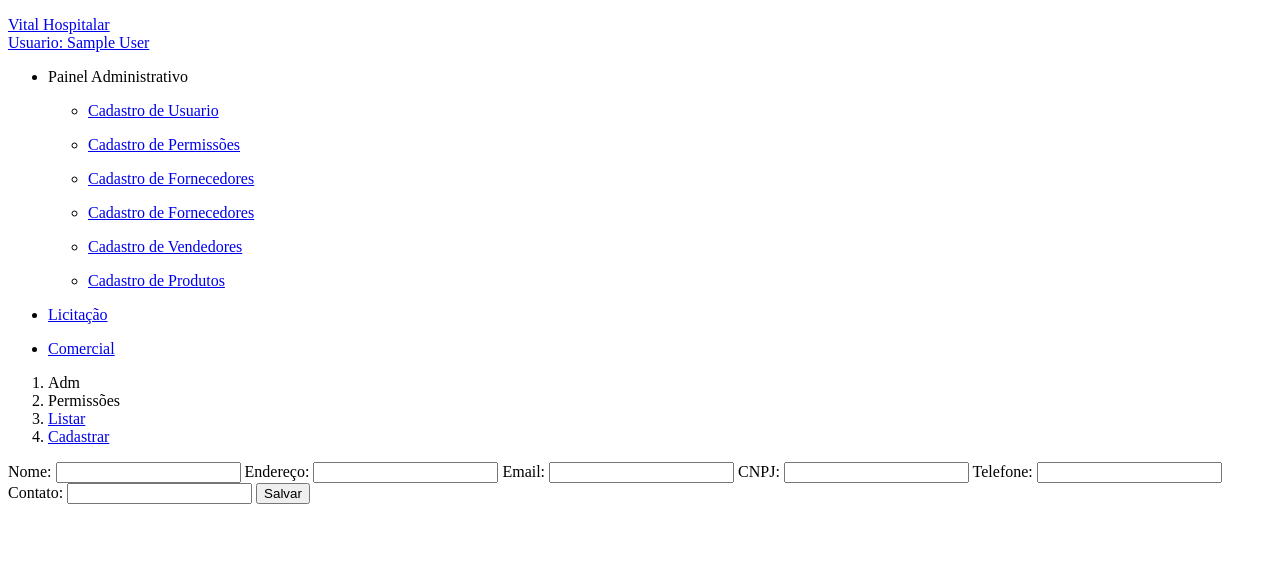
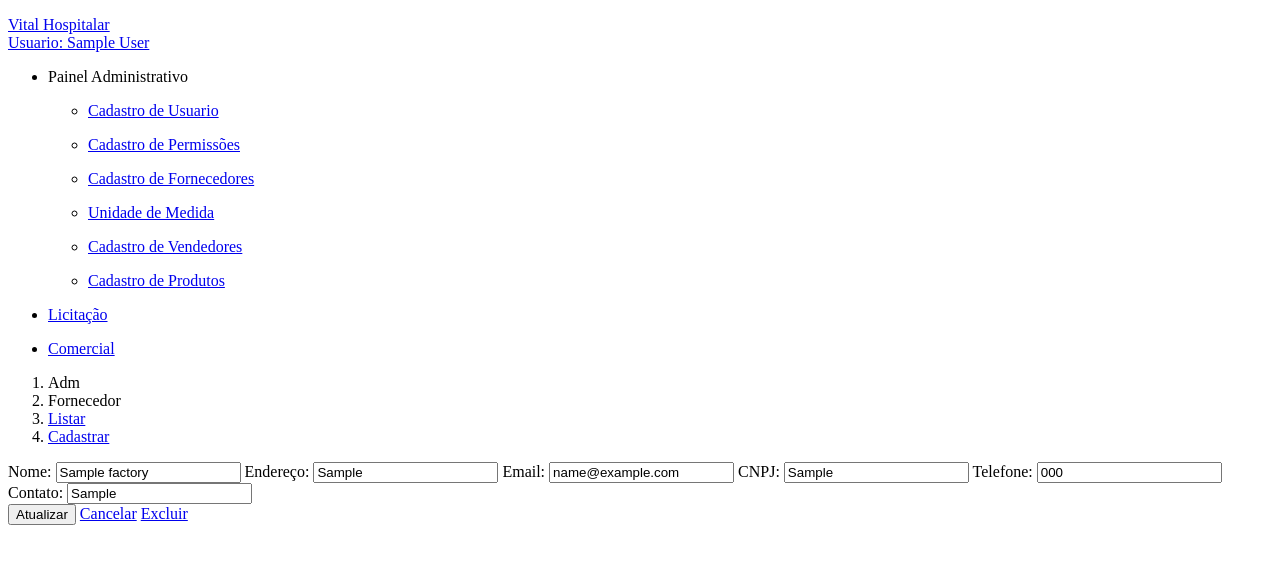
Before and after one commit to viniciusdnb/Sistema-de-Cotacao-PHP-puro, a PHP site: page /factory/edit/1 in a window 1280 px wide. Shown: the part 68-632 px from the top of the page. Run offline with PHP 8.4, Linux system fonts and the light colour scheme; the visitor is signed in with stand-in values (Sample User, id 1); tables that the repository leaves empty or names only in its code hold one stand-in row (values such as "Sample post"); some libraries are stand-ins or nearby versions.

Commit message:
finalizado o modolo de fornecedores

```diff
--- a/App/Controllers/FactoryController.php
+++ b/App/Controllers/FactoryController.php
@@ -5,6 +5,7 @@
     use App\Models\Entity\Factory;
     use App\Models\DAO\FactoryDAO;
     use App\Libs\Session;
+   ;
 
     class FactoryController extends Controller
     {
@@ -18,26 +19,121 @@
 
         public function new()
         {
-
+            $this->render('/factory/insert');
         }
-        public function edit()
+        public function edit($params)
         {
+            $id = $params[0];
+            $factory = new FactoryDAO();
+            $this->setViewParam('factory', $factory->findId($id));
             $this->render('/factory/edit');
         }
 
         public function insert()
         {
+            if($_POST)
+            {
+                $name       = strtoupper(filter_var($_POST['txt_name'], FILTER_SANITIZE_SPECIAL_CHARS));
+                $addres     = strtoupper(filter_var($_POST['txt_addres'], FILTER_SANITIZE_SPECIAL_CHARS));
+                $email      = strtoupper(filter_var($_POST['txt_email'], FILTER_SANITIZE_SPECIAL_CHARS));
+                $cnpj       = strtoupper(filter_var($_POST['txt_cnpj'], FILTER_SANITIZE_SPECIAL_CHARS));
+                $phone      = strtoupper(filter_var($_POST['txt_phone'], FILTER_SANITIZE_SPECIAL_CHARS));
+                $contact    = strtoupper(filter_var($_POST['txt_contact'],FILTER_SANITIZE_SPECIAL_CHARS));
 
+                $factory = new Factory();
+                $factory->setNameFactory($name);
+                $factory->setAddresFactory($addres);
+                $factory->setEmailFactory($email);
+                $factory->setCnpjFactory($cnpj);
+                $factory->setPhoneFactory($phone);
+                $factory->setContactFactory($contact);
+
+                $factoryDAO= new FactoryDAO();
+                if($factoryDAO->insertFactory($factory))
+                {
+                    Session::unsetMessage();
+                    Session::setMessage('Cadastro inserido com sucesso!');
+                    $this->redirect('/factory/index');
+                }
+                else
+                {
+                    Session::unsetErro();
+                    Session::setErro('Nao foi possivel inserir tente novamente mais tarde!');
+                    $this->redirect('/factory/index');
+                }
+            }
         }
 
         public function update()
         {
+            if ($_POST) {
+                $id         = filter_var($_POST['id'], FILTER_SANITIZE_SPECIAL_CHARS);
+                $name       = strtoupper(filter_var($_POST['txt_name'], FILTER_SANITIZE_SPECIAL_CHARS));
+                $addres     = strtoupper(filter_var($_POST['txt_addres'], FILTER_SANITIZE_SPECIAL_CHARS));
+                $email      = strtoupper(filter_var($_POST['txt_email'], FILTER_SANITIZE_SPECIAL_CHARS));
+                $cnpj       = strtoupper(filter_var($_POST['txt_cnpj'], FILTER_SANITIZE_SPECIAL_CHARS));
+                $phone      = strtoupper(filter_var($_POST['txt_phone'], FILTER_SANITIZE_SPECIAL_CHARS));
+                $contact    = strtoupper(filter_var($_POST['txt_contact'], FILTER_SANITIZE_SPECIAL_CHARS));
 
+                $factory = new Factory();
+                $factory->setId($id);
+                $factory->setNameFactory($name);
+                $factory->setAddresFactory($addres);
+                $factory->setEmailFactory($email);
+                $factory->setCnpjFactory($cnpj);
+                $factory->setPhoneFactory($phone);
+                $factory->setContactFactory($contact);
+
+
+
+                $factoryDAO = new FactoryDAO();
+
+                $factoryDAO->updateFactory($factory);
+                Session::unsetMessage();
+                Session::setMessage('Cadastro Atualizado com sucesso!');
+                $this->redirect('/factory/index');
+
+            }
+            else
+            {
+                Session::unsetErro();
+                Session::setErro('Nao foi possivel Atualizar tente novamente mais tarde!');
+                $this->redirect('/factory/index');
+            }
         }
 
-        public function delete()
+        public function delete($params)
         {
+            if($params)
+            {
+                $id = $params[0];
 
+                $factory = new Factory();
+                $factory->setId($id);
+
+                var_dump($factory);
+
+                $factoryDAO = new FactoryDAO();
+
+                if($factoryDAO->deleteFactory($factory))
+                {
+                    Session::unsetMessage();
+                    Session::setMessage('Cadastro Excluido com sucesso!');
+                    $this->redirect('/factory/index');
+                }
+                else
+                {
+                    Session::unsetErro();
+                    Session::setErro('Nao foi possivel Excluir, o Fornecedor esta sendo usado por outro registro!');
+                    $this->redirect('/factory/index');
+                }
+            }
+            else
+            {
+                Session::unsetErro();
+                Session::setErro('Nao foi possivel Excluir tente novamente mais tarde!');
+                $this->redirect('/factory/index');
+            }
         }
     }
 
--- a/App/Models/DAO/BaseDAO.php
+++ b/App/Models/DAO/BaseDAO.php
@@ -67,6 +67,7 @@
                     $this->connection->beginTransaction();
                     $stmt = $this->connection->prepare("UPDATE $table SET $cols $where");
                     $stmt->execute($values);
+
                     $this->connection->commit();
 
                     return $stmt->rowCount();
--- a/App/Models/DAO/FactoryDAO.php
+++ b/App/Models/DAO/FactoryDAO.php
@@ -14,7 +14,7 @@ class FactoryDAO extends BaseDAO
 
             if($result)
             {
-                $dataSetFac = $result->fetch();
+                $dataSetFac = $result->fetchAll();
 
                 foreach($dataSetFac as $value)
                 {
@@ -41,9 +41,10 @@ class FactoryDAO extends BaseDAO
         {
             $result = $this->select("SELECT * FROM factory");
 
+            $dataSetFac = $result->fetchAll();
+
             if($result)
             {
-                $dataSetFac = $result->fetchAll();
                 $findAll = [];
 
                 foreach ($dataSetFac as $value) {
@@ -58,6 +59,7 @@ class FactoryDAO extends BaseDAO
 
                     $findAll[] = $factory;
                 }
+
 
                 return $findAll;
             }
@@ -114,10 +116,12 @@ class FactoryDAO extends BaseDAO
                 $phone      = $factory->getPhoneFactory();
                 $contact    = $factory->getContactFactory();
 
-                return $this->update('factory',
-                            ':name_factory, :addres_factory,
-                            :email_factory, :cnpj_factory,
-                            :phone_factory, :contact_factory',
+
+
+                $this->update('factory',
+                            'name_factory = :name_factory, addres_factory = :addres_factory,
+                            email_factory = :email_factory, cnpj_factory = :cnpj_factory,
+                            phone_factory = :phone_factory, contact_factory = :contact_factory',
                             [
                                 ':id'               => $id,
                                 ':name_factory'     => $name,
@@ -125,14 +129,16 @@ class FactoryDAO extends BaseDAO
                                 ':email_factory'    => $email,
                                 ':cnpj_factory'     => $cnpj,
                                 ':phone_factory'    => $phone,
-                                ':contact_factory'  => $contact
+                                ':contact_factory'  => $contact,
                             ],
-                            'id = :id'
+                            "id = :id"
                 );
+
 
             }
             catch (\Exception $ex)
             {
+
                 throw new Exception("Erro na atualização " . $ex->getMessage(), 500);
             }
         }
@@ -142,7 +148,7 @@ class FactoryDAO extends BaseDAO
             try {
                 $id = $factory->getId();
 
-                if($this->delete("factory", "WHERE id = '$id'"))
+                if($this->delete('factory', "id = '$id'"))
                 {
                     return TRUE;
                 }
--- a/App/Models/DAO/permissionDAO.php
+++ b/App/Models/DAO/permissionDAO.php
@@ -54,7 +54,9 @@
 
                     $findAll[] = $perm;
                 }
+
                 return $findAll;
+
 
             }else {
                 return false;
--- a/App/Views/factory/edit.php
+++ b/App/Views/factory/edit.php
@@ -1,27 +1,34 @@
  <div>
      <ol>
          <li>Adm</li>
-         <li>Permissões</li>
+         <li>Fornecedor</li>
          <li><a href="http://<?php echo APP_HOST; ?>/factory/index">Listar</a></li>
          <li><a href="http://<?php echo APP_HOST; ?>/factory/new">Cadastrar</a></li>
      </ol>
  </div>
+ <?php
+
+ ?>
 
  <section>
-     <form action="" method="POST">
+     <form action="http://<?php echo APP_HOST?>/factory/update" method="POST">
          <label>Nome:</label>
-         <input type="text" name="txt_name" value="<?php ?>">
+         <input type="text" name="txt_name" value="<?php echo $viewVar['factory']->getNameFactory(); ?>">
          <label>Endereço:</label>
-         <input type="text" name="txt_addres" value="<?php ?>">
+         <input type="text" name="txt_addres" value="<?php echo $viewVar['factory']->getAddresFactory(); ?>">
          <label>Email:</label>
-         <input type="email" name="txt_email" value="<?php ?>">
+         <input type="email" name="txt_email" value="<?php echo $viewVar['factory']->getEmailFactory(); ?>">
          <label>CNPJ:</label>
-         <input type="text" name="txt_cnpj" value="<?php ?>">
+         <input type="text" name="txt_cnpj" value="<?php echo $viewVar['factory']->getCnpjFactory(); ?>">
          <label>Telefone:</label>
-         <input type="text" name="txt_phone" value="<?php ?>">
+         <input type="text" name="txt_phone" value="<?php echo $viewVar['factory']->getPhoneFactory(); ?>">
          <label>Contato:</label>
-         <input type="text" name="txt_contact" value="<?php ?>">
-
-         <button type="submit">Salvar</button>
+         <input type="text" name="txt_contact" value="<?php echo $viewVar['factory']->getContactFactory(); ?>">
+         <div>
+             <input type="hidden" name="id" value="<?php echo $viewVar['factory']->getId(); ?>">
+             <button type="submit">Atualizar</button>
+             <a href="http://<?php echo APP_HOST; ?>/factory/index">Cancelar</a>
+             <a href="http://<?php echo APP_HOST; ?>/factory/delete/<?php echo $viewVar['factory']->getId(); ?>">Excluir</a>
+         </div>
      </form>
  </section>
--- a/App/Views/factory/index.php
+++ b/App/Views/factory/index.php
@@ -1,7 +1,7 @@
  <div>
      <ol>
          <li>Adm</li>
-         <li>Permissões</li>
+         <li>Fornecedor</li>
          <li><a href="http://<?php echo APP_HOST; ?>/factory/index">Listar</a></li>
          <li><a href="http://<?php echo APP_HOST; ?>/factory/new">Cadastrar</a></li>
      </ol>
--- a/App/Views/layout/menu.php
+++ b/App/Views/layout/menu.php
@@ -55,7 +55,7 @@
                         <li>
                             <a href="http://<?php echo APP_HOST; ?>">
 
-                                <p>Cadastro de Fornecedores</p>
+                                <p>Unidade de Medida</p>
                             </a>
                         </li>
                         <li>
--- a/App/Views/permission/edit.php
+++ b/App/Views/permission/edit.php
@@ -7,7 +7,7 @@
     </ol>
 </div>
 <?php
-
+   var_dump($viewVar);
 
 ?>
 
--- a/App/Views/permission/insert.php
+++ b/App/Views/permission/insert.php
@@ -38,7 +38,7 @@
                                 <button type="submit">Salvar</button>
 
                                 <a href="http://<?php echo APP_HOST; ?>/permission/index">Cancelar</a>
-                                <a href="http://<?php echo APP_HOST; ?>/permisson/delete">Excluir</a>
+
                             </div>
                         </form>
 
```
Also changed, not shown: App/Controllers/PermissionController.php (+8 -8 lines), App/Controllers/UserController.php (+8 -8 lines), App/Views/factory/insert.php (+31 -0 lines).
